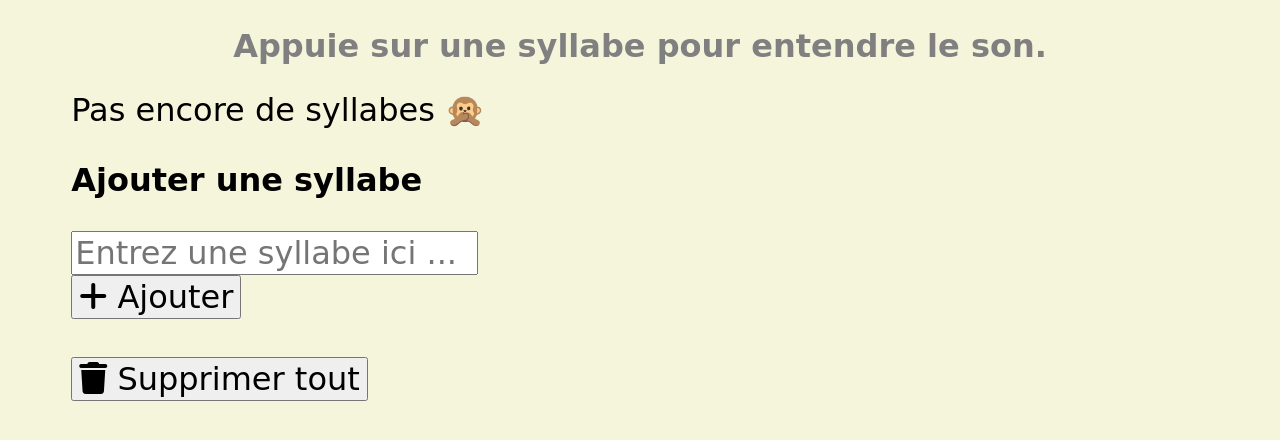
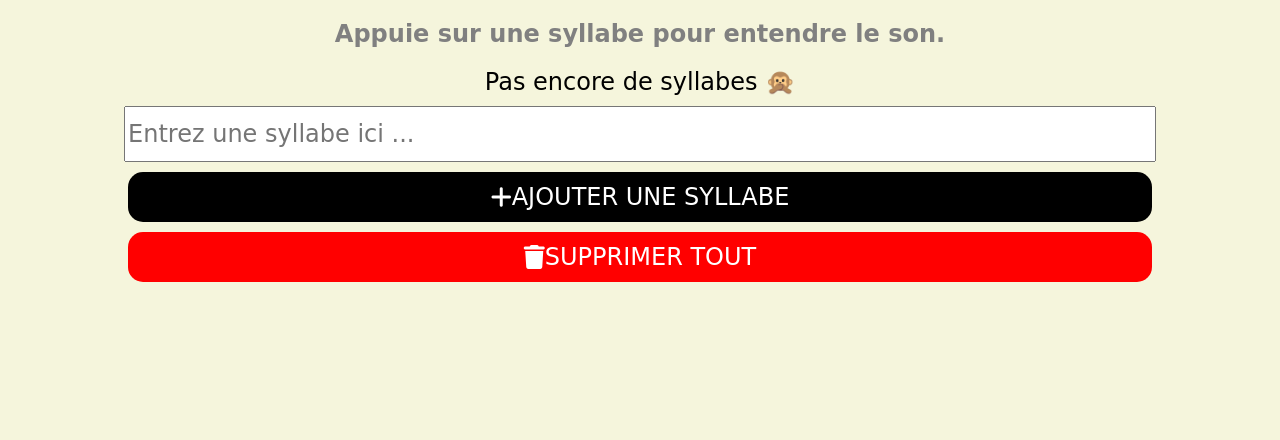
Before and after one commit to fredericBui/syllabes-app, a plain HTML site: page index.html in a window 1280 px wide. Drawn offline with Linux system fonts and the light colour scheme; a web font is replaced by a local one.

Commit message:
form front improvment

```diff
--- a/index.html
+++ b/index.html
@@ -11,24 +11,20 @@
     <main>
         <section>
             <h1 style="text-align: center;color:grey;">Appuie sur une syllabe pour entendre le son.</h1>
-            <div id="my-syllabes"></div>
+            <div id="my-syllabes" style="text-align: center;"></div>
         </section>
-        <section>
-            <h3>Ajouter une syllabe</h3>
+        <section id="admin">
             <form id="contactForm" action="index.html" method="GET">
                 <div class="field">
                 <input type="text" name="name" id="name" placeholder="Entrez une syllabe ici ..." required>
                 </div>
                 <div class="field">
-                    <button type="submit">
-                        <i class="fa-solid fa-plus"></i> Ajouter
+                    <button class="add-button" type="submit">
+                        <i class="fa-solid fa-plus"></i> Ajouter une syllabe
                     </button>
                 </div>
             </form>
-        </section>
-        <br>
-        <section>
-            <button onclick="deleteAll()"><i class="fa-solid fa-trash"></i> Supprimer tout</button>
+            <button class="del-button" onclick="deleteAll()"><i class="fa-solid fa-trash"></i> Supprimer tout</button>
         </section>
     </main>
 
--- a/style.css
+++ b/style.css
@@ -2,7 +2,7 @@
 
 *{
     font-family: 'Londrina Solid', cursive;
-    font-size: xx-large;
+    font-size: x-large;
 }
 
 body{
@@ -14,6 +14,23 @@ main{
     margin: auto;
 }
 
+#admin button, #admin input{
+    width: 90%;
+    display: flex;
+    margin: 10px auto;
+    align-items: center;
+    justify-content: center;
+    height: 50px;
+}
+
+.add-button{
+    background-color: black;
+}
+
+.del-button{
+    background-color: red;
+}
+
 #my-syllabes{
     --w:100px;
     --n:4;
@@ -22,11 +39,14 @@ main{
     gap:10px;
 }
 
-.syllabes{
-    height:100px;
-    align-items: center;
+button{
     border-radius: 15px;
     border-style: none;
     text-transform: uppercase;
     color: white;
 }
+
+.syllabes{
+    height:100px;
+    align-items: center;
+}
```
